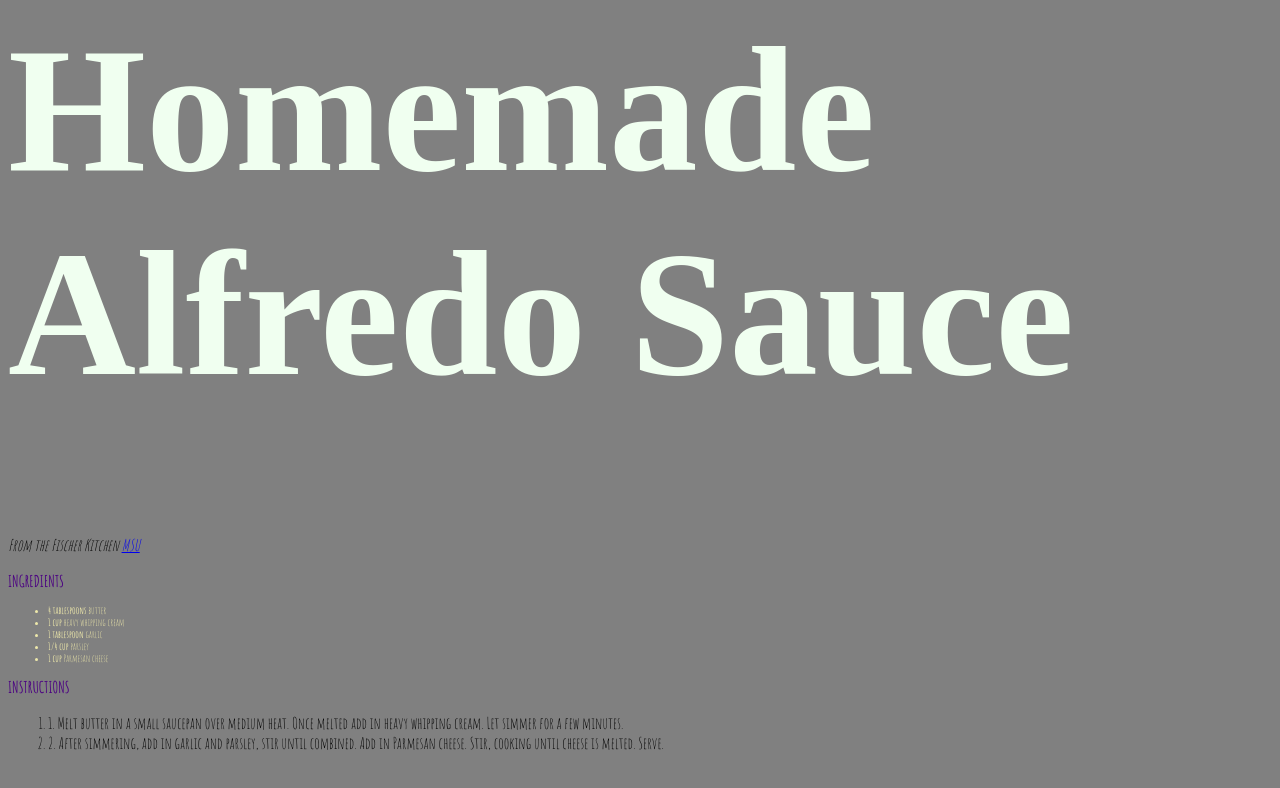
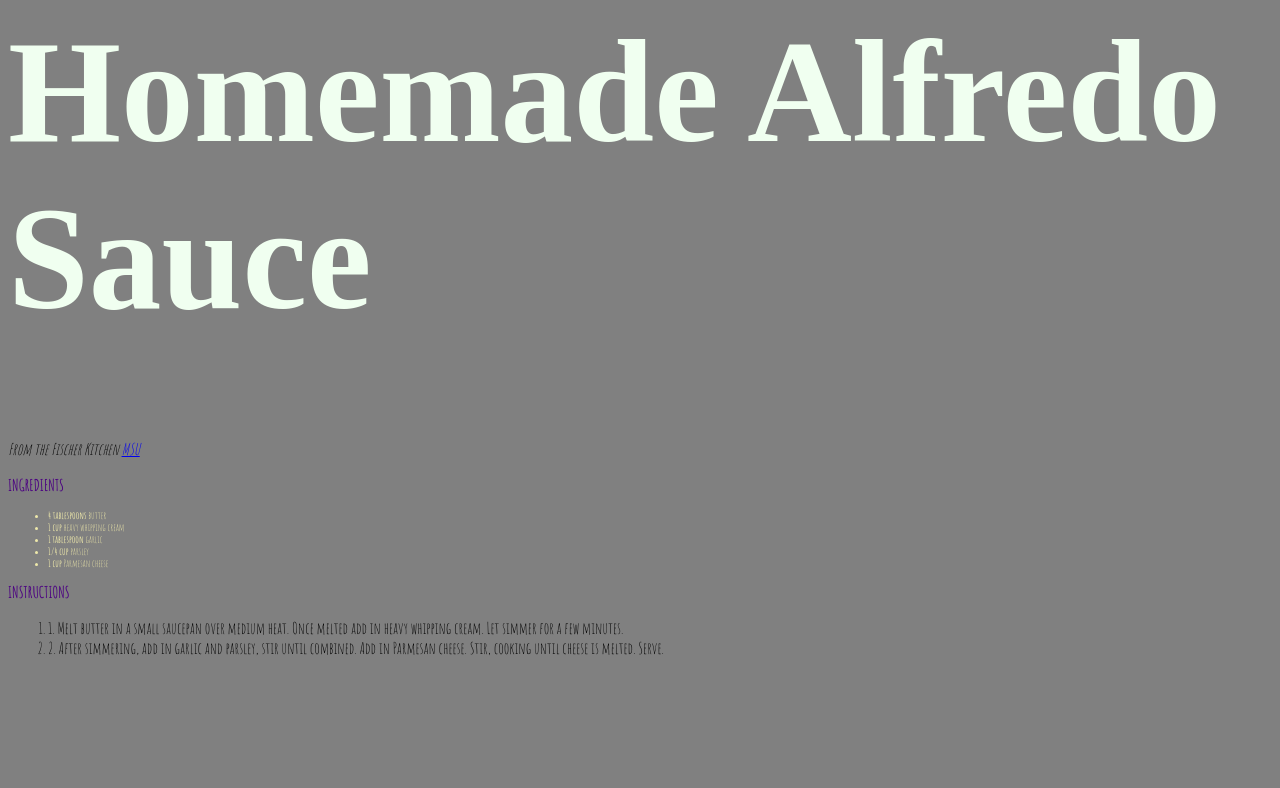
Before and after one commit to kenziefischer99/kenziefischer99.github.io, a plain HTML site: page Week 4/index.html in a window 1280 px wide. Drawn offline with Linux system fonts and the light colour scheme; a web font is replaced by a local one.

Commit message:
Update style.css

```diff
--- a/Week 4/style.css
+++ b/Week 4/style.css
@@ -4,7 +4,7 @@ body{
 }
 h1{
     font-family: 'Unna', serif;
-    font-size: 11.089rem;
+    font-size: 9.089rem;
     color: honeydew;
 }
 h2{font-size: medium;
```
